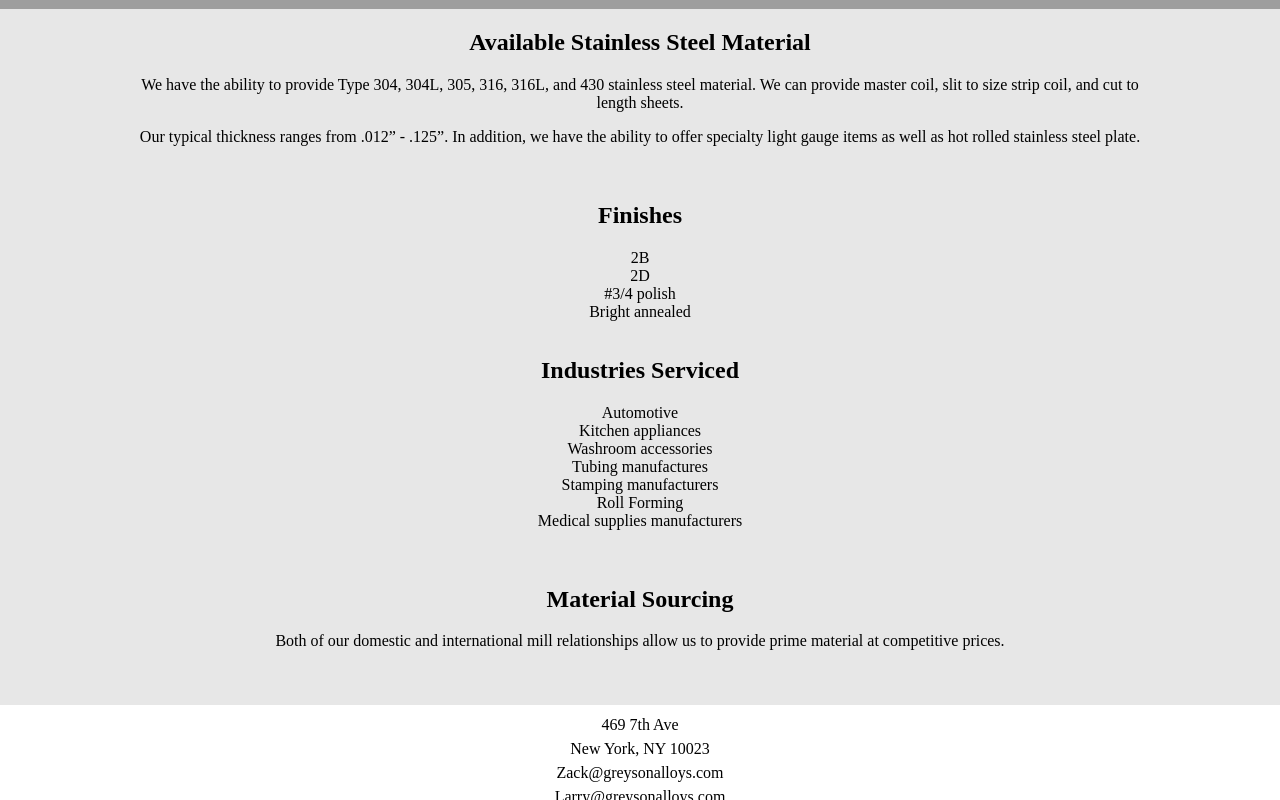
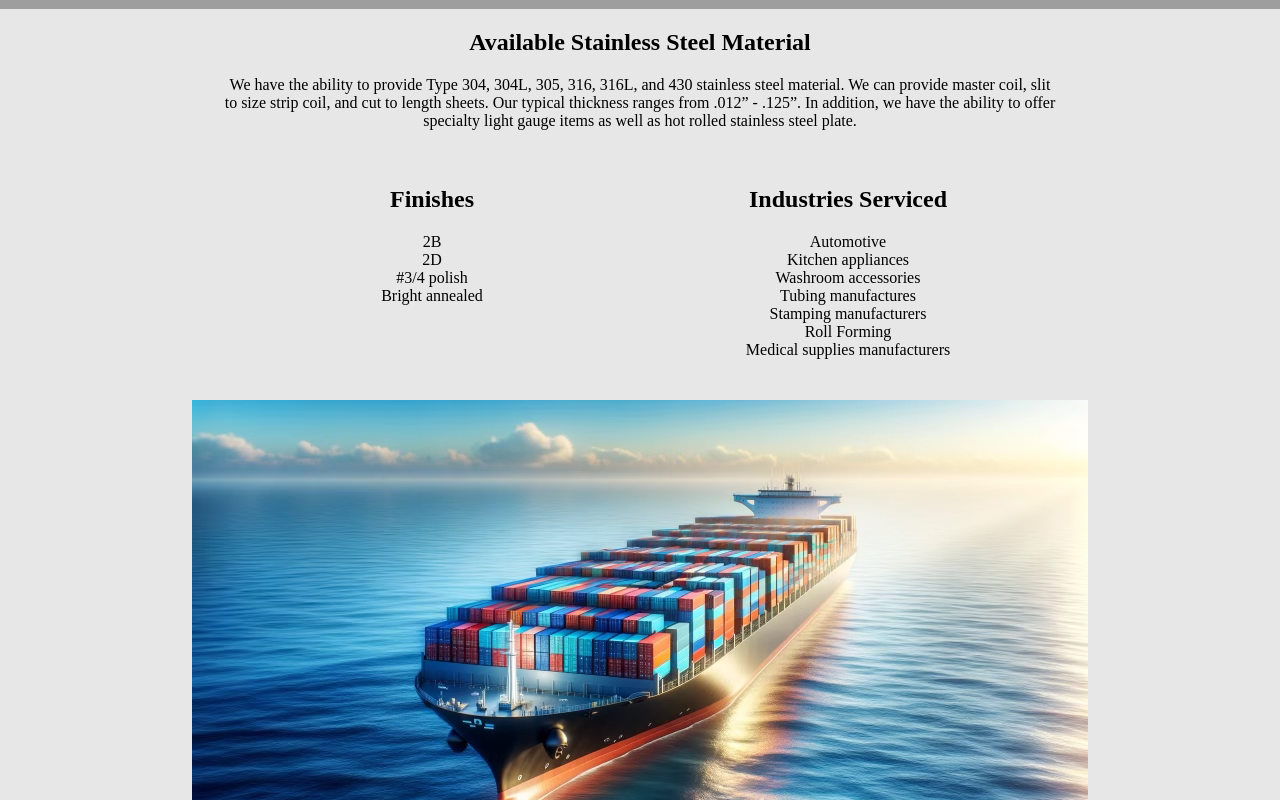
Before and after one commit to agubernikoff/talve2, a React (Create React App) app in the folder client/: page /capabilities in a window 1280 px wide. Shown: the part 500-1300 px from the top of the page. Built offline with nearby package versions, Linux system fonts and the light colour scheme; grey boxes are pictures that could not be loaded.

Commit message:
cap page

```diff
--- a/client/src/App.css
+++ b/client/src/App.css
@@ -969,16 +969,20 @@ select {
   display: flex;
   flex-direction: column;
   gap: 20px; /* Adjust vertical spacing between sections */
-  width: 80%;
+  width: 65%;
   margin: auto;
 }
-
+.capabilities-flex-section > img {
+  margin-top: 3%;
+  margin-bottom: 0%;
+}
 .capabilities-flex-section {
   display: flex;
   margin: auto;
   width: 100%;
-  flex-direction: column;
-  align-items: center;
+  flex-wrap: wrap;
+  justify-content: center;
+  margin-bottom: 2%;
 }
 .capabilities-flex-section .capabilities-info-section {
   width: 50%;
--- a/client/src/Capabilities.js
+++ b/client/src/Capabilities.js
@@ -1,4 +1,5 @@
 import { React, useState, useEffect, useRef } from "react";
+import ship from "./ship.png";
 
 function Capabilities() {
   return (
@@ -17,12 +18,10 @@ function Capabilities() {
             <p>
               We have the ability to provide Type 304, 304L, 305, 316, 316L, and
               430 stainless steel material. We can provide master coil, slit to
-              size strip coil, and cut to length sheets.
-            </p>
-            <p>
-              Our typical thickness ranges from .012” - .125”. In addition, we
-              have the ability to offer specialty light gauge items as well as
-              hot rolled stainless steel plate.
+              size strip coil, and cut to length sheets. Our typical thickness
+              ranges from .012” - .125”. In addition, we have the ability to
+              offer specialty light gauge items as well as hot rolled stainless
+              steel plate.
             </p>
           </section>
 
@@ -53,9 +52,11 @@ function Capabilities() {
                 </ul>
               </p>
             </div>
+            <img src={ship} />
           </section>
 
           {/* Material Sourcing section */}
+
           <section className="capabilities-info-section">
             <h2>Material Sourcing</h2>
             <p>
--- a/client/src/Navbar.js
+++ b/client/src/Navbar.js
@@ -27,9 +27,9 @@ function Navbar() {
         <NavLink onClick={myFunction} to="/about">
           About Us
         </NavLink>
-        {/* <NavLink onClick={myFunction} to="/capabilities">
+        <NavLink onClick={myFunction} to="/capabilities">
           Capabilities
-        </NavLink> */}
+        </NavLink>
         {/* <NavLink onClick={myFunction} to="/conversions">
           Conversion Chart
         </NavLink> */}
--- a/client/src/SecondaryAbout.js
+++ b/client/src/SecondaryAbout.js
@@ -34,10 +34,10 @@ function SecondaryAbout() {
       if (entries[0].isIntersecting) whoP.current.classList.add("fade-up");
     });
     observer5.observe(whoP.current);
-    const observer6 = new IntersectionObserver((entries) => {
-      if (entries[0].isIntersecting) whatP.current.classList.add("fade-up");
-    });
-    observer6.observe(whatP.current);
+    // const observer6 = new IntersectionObserver((entries) => {
+    //   if (entries[0].isIntersecting) whatP.current.classList.add("fade-up");
+    // });
+    // observer6.observe(whatP.current);
     const observer7 = new IntersectionObserver((entries) => {
       if (entries[0].isIntersecting) whereP.current.classList.add("fade-up");
     });
@@ -105,7 +105,7 @@ function SecondaryAbout() {
       <div className="map-container3" ref={whereP}>
         <div className="map-container2">
           <a
-            href="https://www.google.com/maps/place/30+W+63rd+St.,+New+York,+NY+10023/@40.7707681,-73.981731,17z/data=!3m1!4b1!4m5!3m4!1s0x89c258f594685643:0x3e387653861d49d8!8m2!3d40.7707681!4d-73.981731"
+            href="https://www.google.com/maps/place/469+7th+Avenue,+469+Seventh+Ave,+7th+Floor,+New+York,+NY+10018/@40.7512416,-73.9932884,17z/data=!3m1!4b1!4m20!1m13!4m12!1m4!2m2!1d-80.1308672!2d26.1423104!4e1!1m6!1m2!1s0x89c259ac2149ebcd:0xce9fcbdb630dfdc4!2s469+7th+Avenue,+469+Seventh+Ave,+7th+Floor,+New+York,+NY+10018!2m2!1d-73.9907081!2d40.7512376!3m5!1s0x89c259ac2149ebcd:0xce9fcbdb630dfdc4!8m2!3d40.7512376!4d-73.9907081!16s%2Fg%2F1z449y4fh?entry=ttu"
             target="_blank"
             rel="noreferrer"
           >
@@ -140,7 +140,7 @@ function SecondaryAbout() {
       <h1 className="who" ref={what}>
         What We Do?
       </h1>
-      <div className="para_hold" ref={whatP}>
+      {/* <div className="para_hold" ref={whatP}>
         <div className="paragraph">
           <p>
             We have the capability to supply Type 304, 304L, 305, 316, 316L, and
@@ -162,7 +162,7 @@ function SecondaryAbout() {
             forming, and medical supplies manufacturers.
           </p>
         </div>
-      </div>
+      </div> */}
     </div>
   );
 }
```
Also changed, not shown: client/src/map.png, client/src/ship.png (added).
